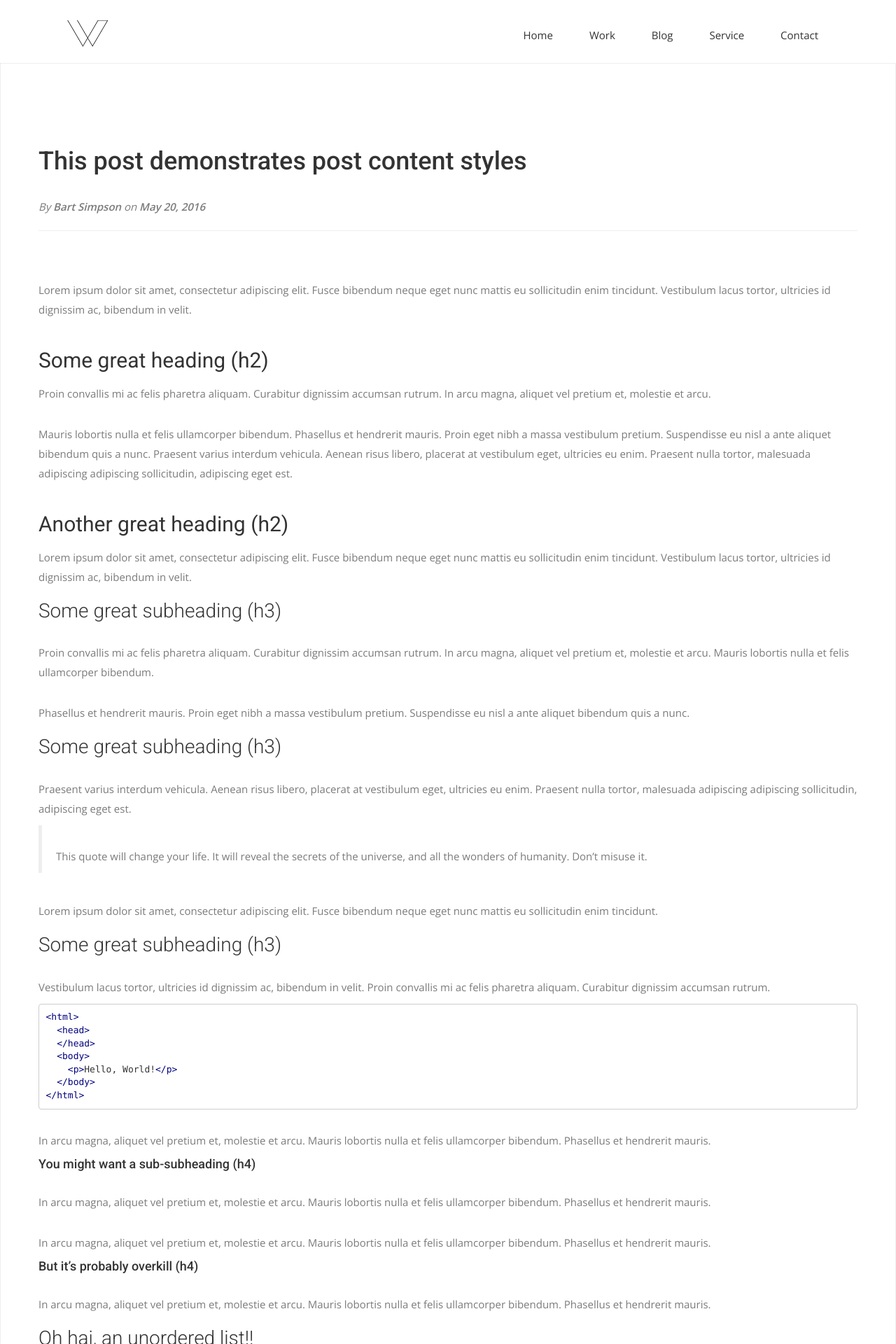
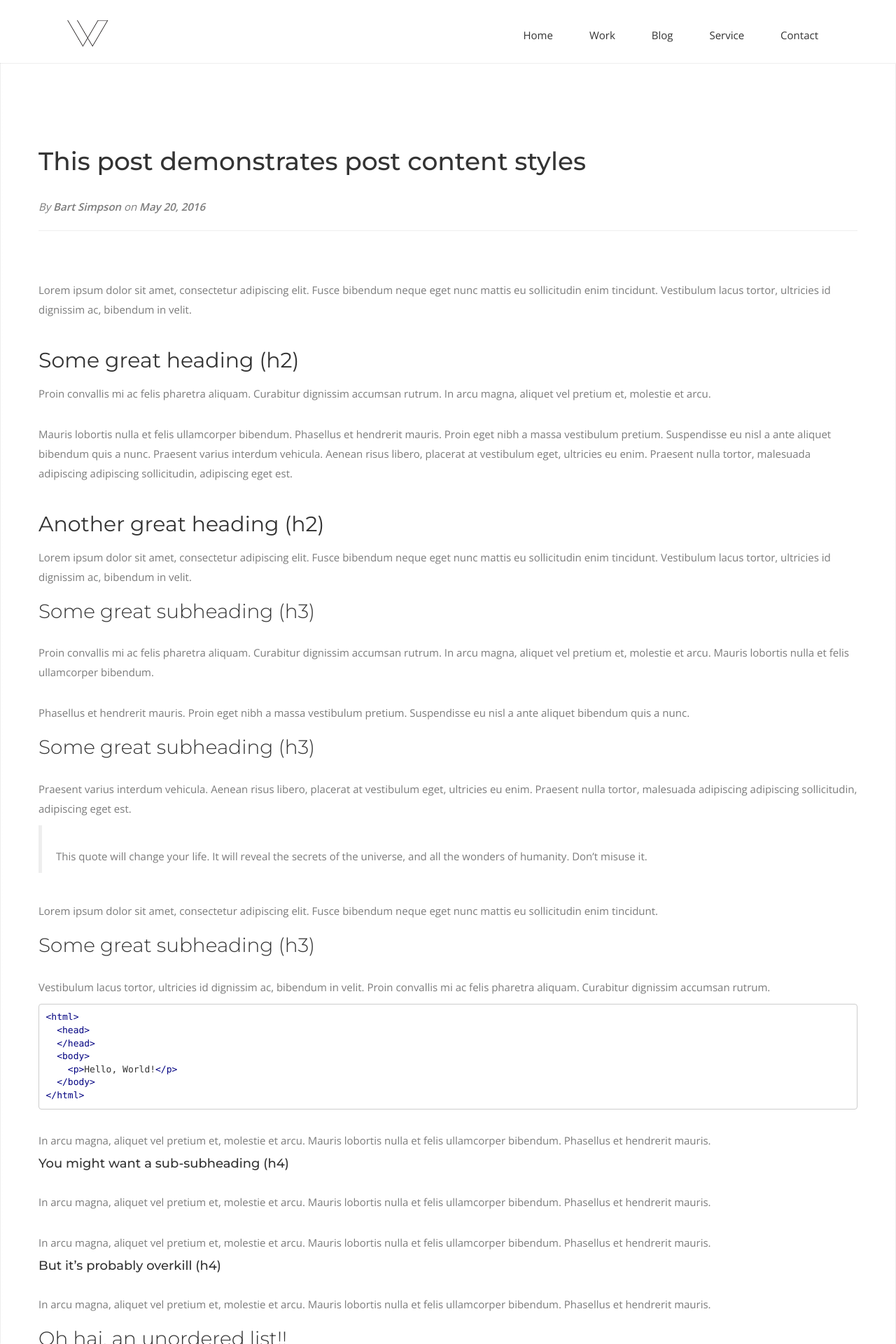
Before and after one commit to wynspeare/wynspeare.github.io, a Jekyll site: the page built from _posts/2016-05-20-this-post-demonstrates-post-content-styles.md, in a window 1280 px wide. Shown: the top 1920 px of the page at 70% size. Built offline with Jekyll 4.4.1, drawn with Linux system fonts in a browser that asks for light colours; nearby versions of some CDN libraries; some web fonts are replaced.

Commit message:
Font changed to montserrat

```diff
--- a/css/airspace.css
+++ b/css/airspace.css
@@ -9,6 +9,8 @@
 @import url(http://fonts.googleapis.com/css?family=Open+Sans:400,300,600);
 @import url(http://fonts.googleapis.com/css?family=Roboto:400,100,300,500,700);
 @import url(http://fonts.googleapis.com/css?family=Volkhov:400italic);
+@import url(http://fonts.googleapis.com/css?family=Montserrat:400,100,300,500,700);
+
 /* var text-decoration */
 /*--
 	Common Css
@@ -23,7 +25,9 @@
 h4,
 h5,
 h6 {
-  font-family: 'Roboto', sans-serif;
+  font-family: 'Montserrat', sans-serif;,100,300,500,700
+  /* font-family: 'Roboto', sans-serif;,100,300,500,700 */
+
 }
 h2 {
   font-size: 30px;
```
